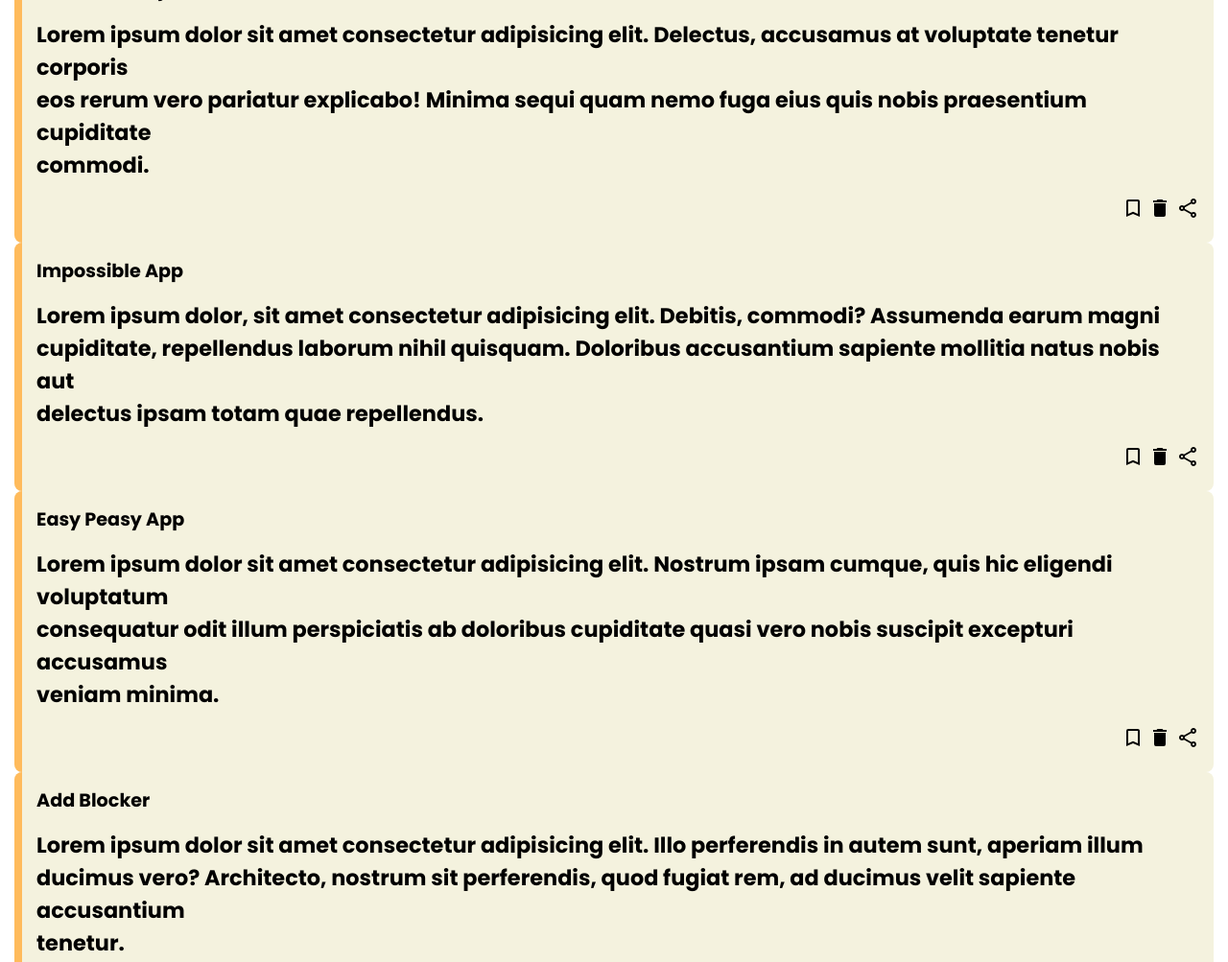
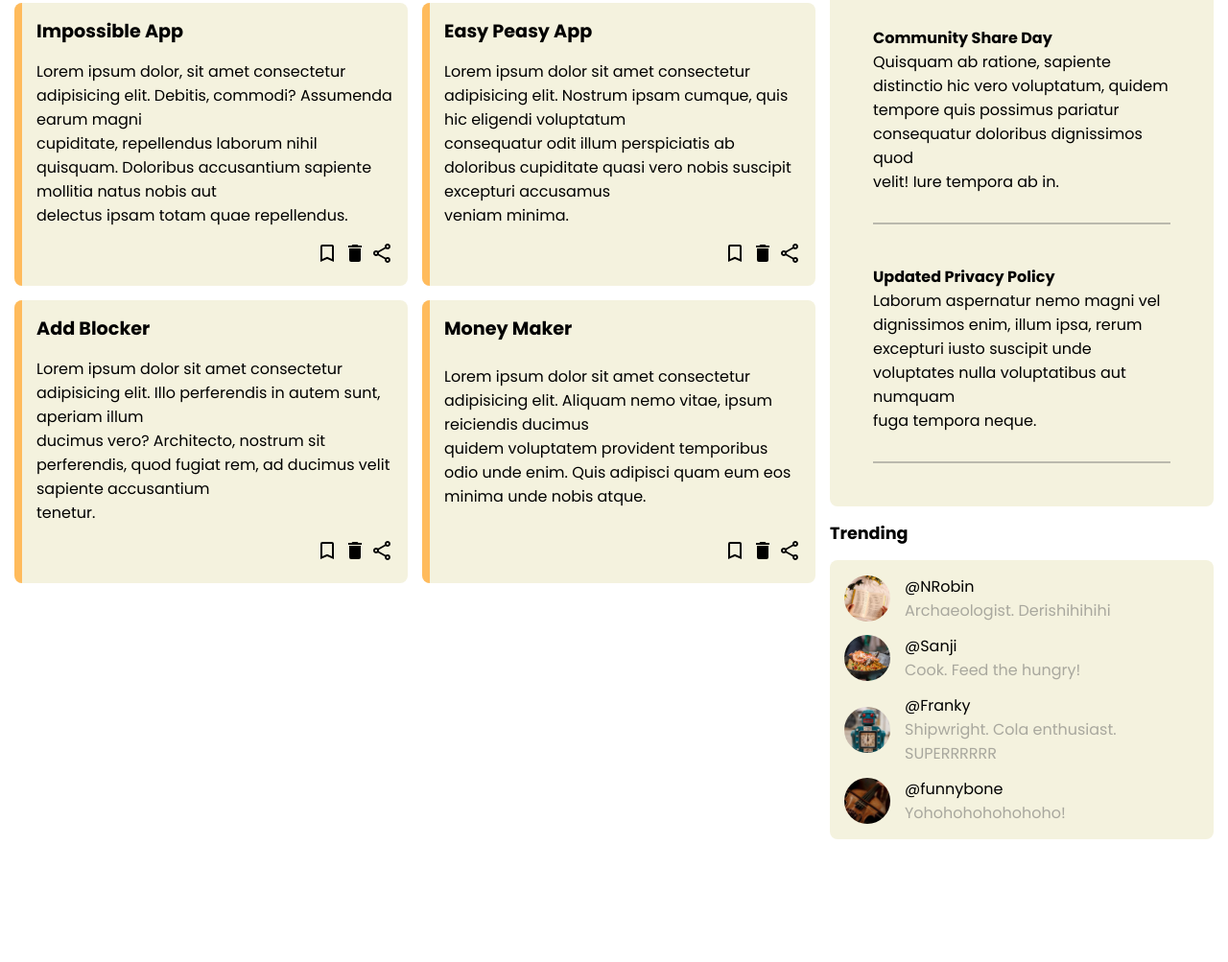
Before and after one commit to Toph765/admin-dashboard, a plain HTML site: page index.html in a window 1280 px wide. Shown: the part 1093-2096 px from the top of the page at 96% size. After the commit the page ends 1983 px from the top, so only its background shows below. Drawn offline with Linux system fonts and the light colour scheme.

Commit message:
Add style to right-sidebar

```diff
--- a/css/style.css
+++ b/css/style.css
@@ -138,18 +138,19 @@ button {
 
 .article {
     display: grid;
+    grid-template-columns: 3fr 1fr;
     gap: 15px;
     padding: 15px 15px;
 }
 
-.article > div:first-child {
-    font-size: 1.4rem;
+.main > div:first-child {
+    font-size: 1.1rem;
     font-weight: bold;
 }
 
-.article > div:last-child {
+.article > div > div:last-child {
     display: grid;
-    grid-template-columns: repeat(auto-fit, minmax(150px, 1fr));
+    grid-template-columns: repeat(auto-fit, minmax(400px, 1fr));
     gap: 15px;
 }
 
@@ -181,3 +182,75 @@ button {
 .card > div:last-child > div:last-child {
     place-self: end;
 }
+
+/* RIGHT SIDEBAR */
+
+.right-sidebar {
+    display: grid;
+    gap: 15px;
+}
+
+.right-sidebar-upper {
+    display: grid;
+    gap: 15px;
+}
+
+.right-sidebar-upper > div:first-child {
+    font-size: 1.1rem;
+    font-weight: bold;
+}
+
+.right-sidebar-upper .container {
+    background-color: var(--main-background-color);
+    border-radius: 8px;
+    display: grid;
+    gap: 12px;
+    padding: 30px;
+}
+
+.right-sidebar-upper .container > div {
+    padding: 15px;
+}
+
+.right-sidebar-upper .container > div > div:first-child {
+    font-weight: bold;
+}
+
+.right-sidebar-upper .container > div > div:last-child {
+    padding-bottom: 30px;
+    border-bottom: 2px solid #64646467;
+}
+
+.right-sidebar-lower {
+    display: grid;
+    gap: 15px;
+}
+
+.right-sidebar-lower > div:first-child {
+    font-size: 1.1rem;
+    font-weight: bold;
+}
+
+.right-sidebar-lower img {
+    width: 3rem;
+    height: 3rem;
+    border-radius: 50%;
+}
+
+.right-sidebar-lower .container {
+    background-color: var(--main-background-color);
+    border-radius: 8px;
+    display: grid;
+    gap: 12px;
+    padding: 15px;
+}
+
+.right-sidebar-lower .container > div {
+    display: flex;
+    align-items: center;
+    gap: 15px;
+}
+
+.trending-bio {
+    color: #64646485;
+}
```
